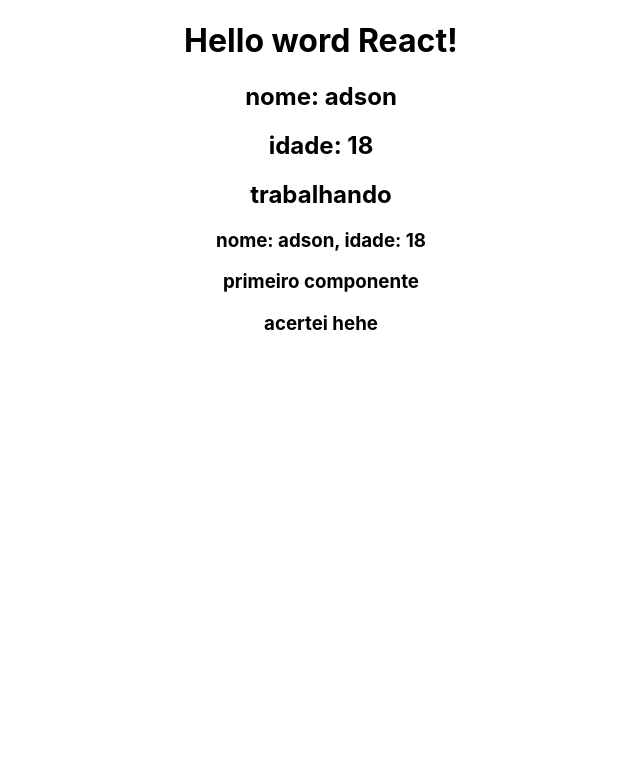
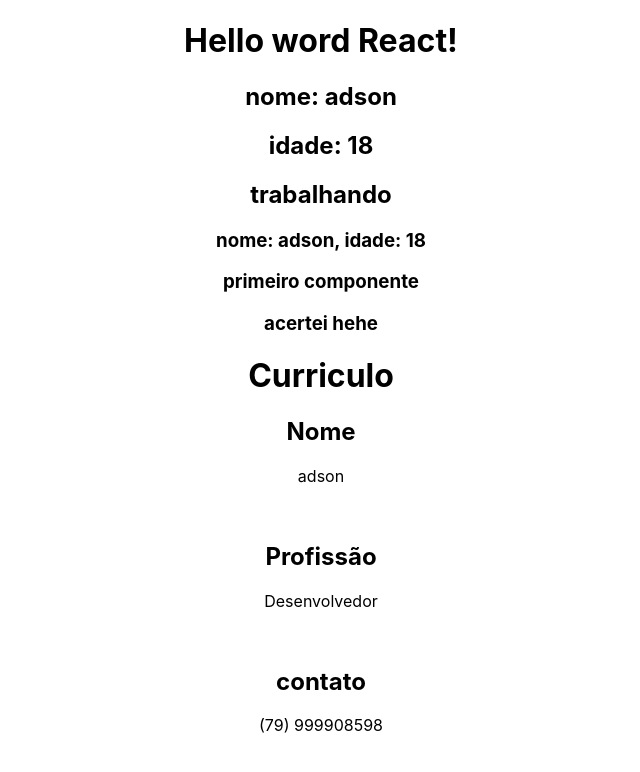
Before and after one commit to adsonluis1/TS_udemy, a React (Create React App) app in the folder 10_react_com_ts/: page / in a window 1280 px wide. Shown: the top 772 px of the page, without its empty margins (319-959 px from the left). Built offline with nearby package versions, Linux system fonts and the light colour scheme.

Commit message:
desestruturação de props

```diff
--- a/10_react_com_ts/src/App.tsx
+++ b/10_react_com_ts/src/App.tsx
@@ -5,6 +5,7 @@
 
 import Primeirocomponente from './components/Primeirocomponente';
 import Segundocomponente from './components/Segundocomponente'
+import Desestruturação from './components/Desestrururação';
 
 function App() {
   // 1- variaveis
@@ -31,6 +32,8 @@
 
       <Segundocomponente/>
 
+      <Desestruturação nome='adson' profissão='Desenvolvedor' contato='(79) 999908598'/>
+
     </div>
   );
 }
--- /dev/null
+++ b/10_react_com_ts/src/components/Desestrururação.tsx
@@ -0,0 +1,25 @@
+import React from 'react'
+
+type Props = {
+    nome:string,
+    profissão:string,
+    contato:string
+}
+
+function Desestruturação({nome,profissão,contato}: Props) {
+  return (
+    <div>
+        <h1>Curriculo</h1>
+        <h2>Nome</h2>
+            <p>{nome}</p>
+        <br />
+        <h2>Profissão</h2>
+            <p>{profissão}</p>
+        <br />
+        <h2>contato</h2>
+            <p>{contato}</p>
+    </div>
+  )
+}
+
+export default Desestruturação
```
